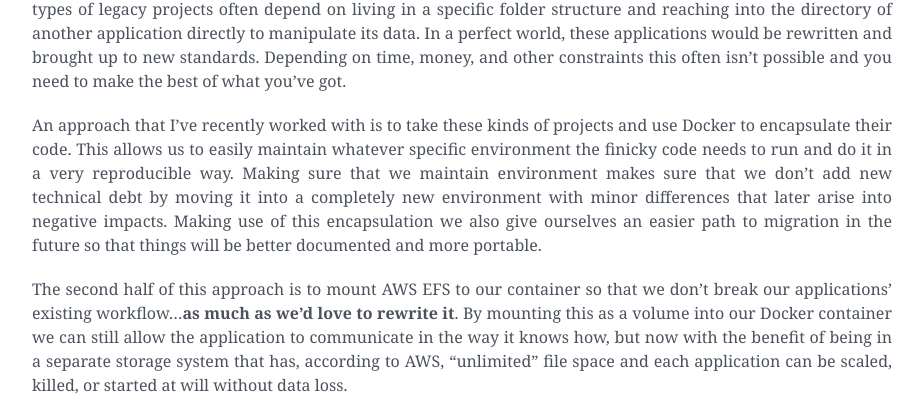
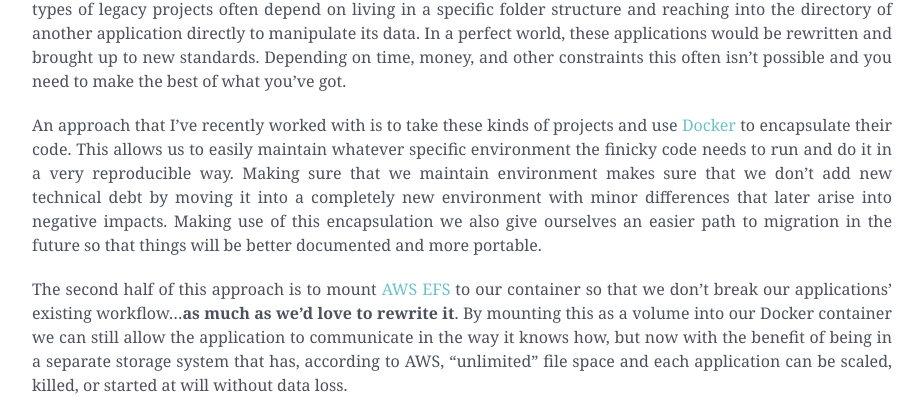
Before and after one commit to msull92/msull92-com, a Jekyll site: the page built from _posts/2017-07-20-mounting-efs-to-docker.md, in a window 1280 px wide. Shown: the part 306-702 px from the top of the page, without its empty margins (178-1102 px from the left). Built offline with Jekyll 4.4.1, drawn with Linux system fonts in a browser that asks for light colours; some web fonts are replaced; some of the changed lines change nothing that is shown.

Commit message:
Add helpful links

```diff
--- a/_posts/2017-07-20-mounting-efs-to-docker.md
+++ b/_posts/2017-07-20-mounting-efs-to-docker.md
@@ -12,12 +12,12 @@ These types of legacy projects often depend on living in a specific folder struc
 In a perfect world, these applications would be rewritten and brought up to new standards.
 Depending on time, money, and other constraints this often isn't possible and you need to make the best of what you've got.
 
-An approach that I've recently worked with is to take these kinds of projects and use Docker to encapsulate their code.
+An approach that I've recently worked with is to take these kinds of projects and use [Docker](https://docs.docker.com/) to encapsulate their code.
 This allows us to easily maintain whatever specific environment the finicky code needs to run and do it in a very reproducible way.
 Making sure that we maintain environment makes sure that we don't add new technical debt by moving it into a completely new environment with minor differences that later arise into negative impacts.
 Making use of this encapsulation we also give ourselves an easier path to migration in the future so that things will be better documented and more portable.
 
-The second half of this approach is to mount AWS EFS to our container so that we don't break our applications' existing workflow...**as much as we'd love to rewrite it**.
+The second half of this approach is to mount [AWS EFS](https://aws.amazon.com/documentation/efs/) to our container so that we don't break our applications' existing workflow...**as much as we'd love to rewrite it**.
 By mounting this as a volume into our Docker container we can still allow the application to communicate in the way it knows how, but now with the benefit of being in a separate storage system that has, according to AWS, "unlimited" file space and each application can be scaled, killed, or started at will without data loss.
 
 ## Create the File System
```
